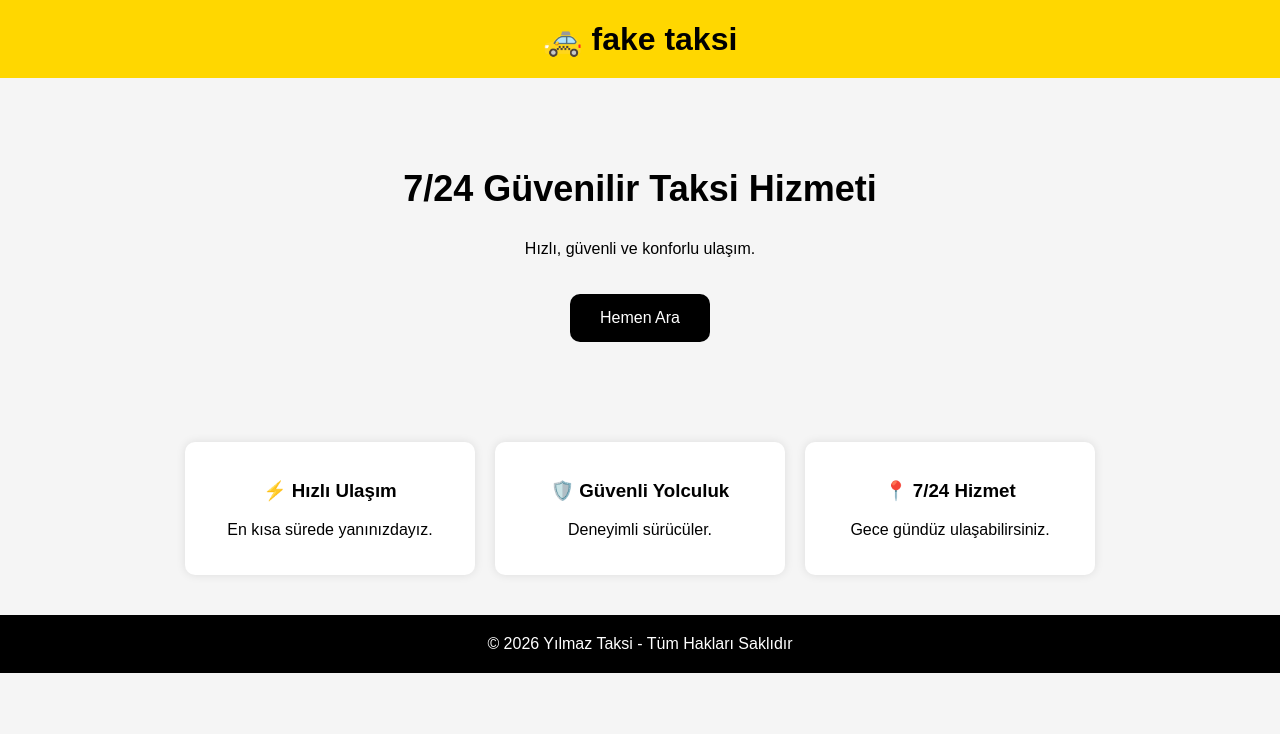
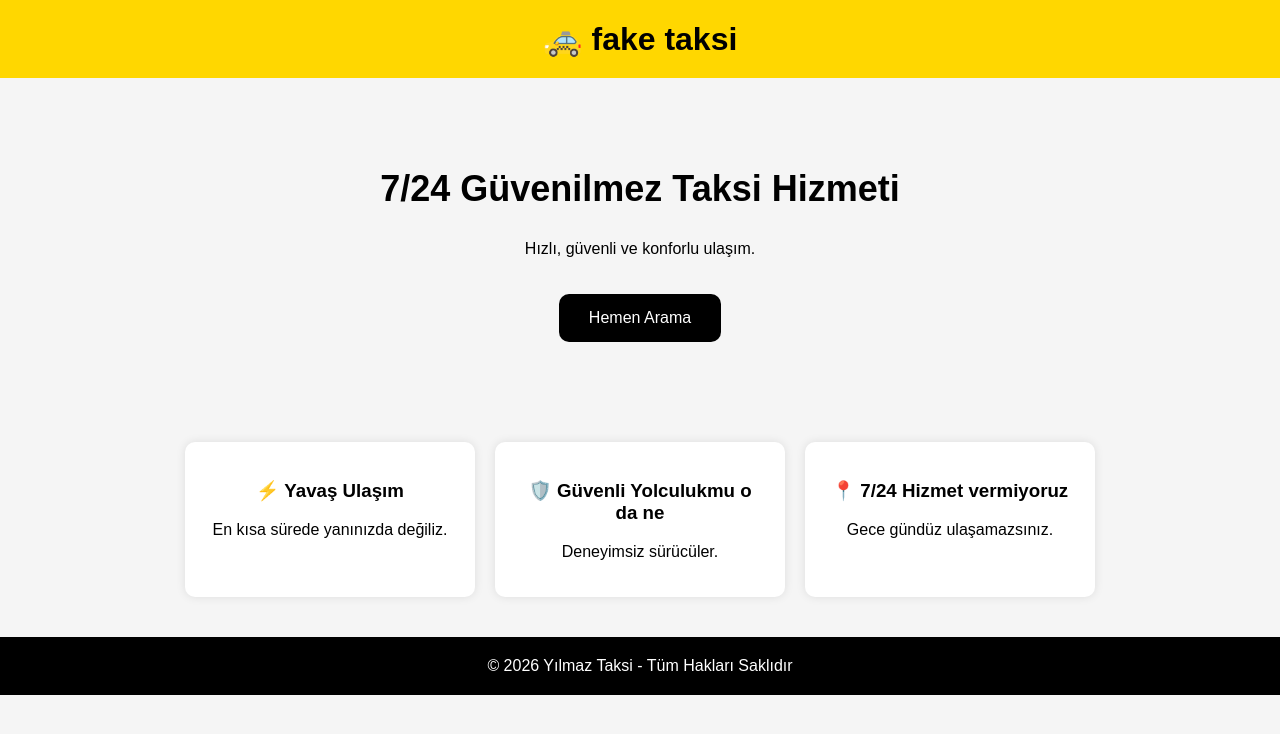
Before and after one commit to holybladeofmoon-cell/yilmaztaksi, a plain HTML site: page index.html in a window 1280 px wide. Drawn offline with Linux system fonts and the light colour scheme.

Commit message:
Update index.html

```diff
--- a/index.html
+++ b/index.html
@@ -75,29 +75,29 @@ footer{
 </header>
 
 <section class="hero">
-    <h2>7/24 Güvenilir Taksi Hizmeti</h2>
+    <h2>7/24 Güvenilmez Taksi Hizmeti</h2>
     <p>Hızlı, güvenli ve konforlu ulaşım.</p>
 
     <a class="btn" href="tel:+905551112233">
-        Hemen Ara
+        Hemen Arama
     </a>
 </section>
 
 <section class="features">
 
     <div class="card">
-        <h3>⚡ Hızlı Ulaşım</h3>
-        <p>En kısa sürede yanınızdayız.</p>
+        <h3>⚡ Yavaş Ulaşım</h3>
+        <p>En kısa sürede yanınızda değiliz.</p>
     </div>
 
     <div class="card">
-        <h3>🛡️ Güvenli Yolculuk</h3>
-        <p>Deneyimli sürücüler.</p>
+        <h3>🛡️ Güvenli Yolculukmu o da ne</h3>
+        <p>Deneyimsiz sürücüler.</p>
     </div>
 
     <div class="card">
-        <h3>📍 7/24 Hizmet</h3>
-        <p>Gece gündüz ulaşabilirsiniz.</p>
+        <h3>📍 7/24 Hizmet vermiyoruz</h3>
+        <p>Gece gündüz ulaşamazsınız.</p>
     </div>
 
 </section>
```
